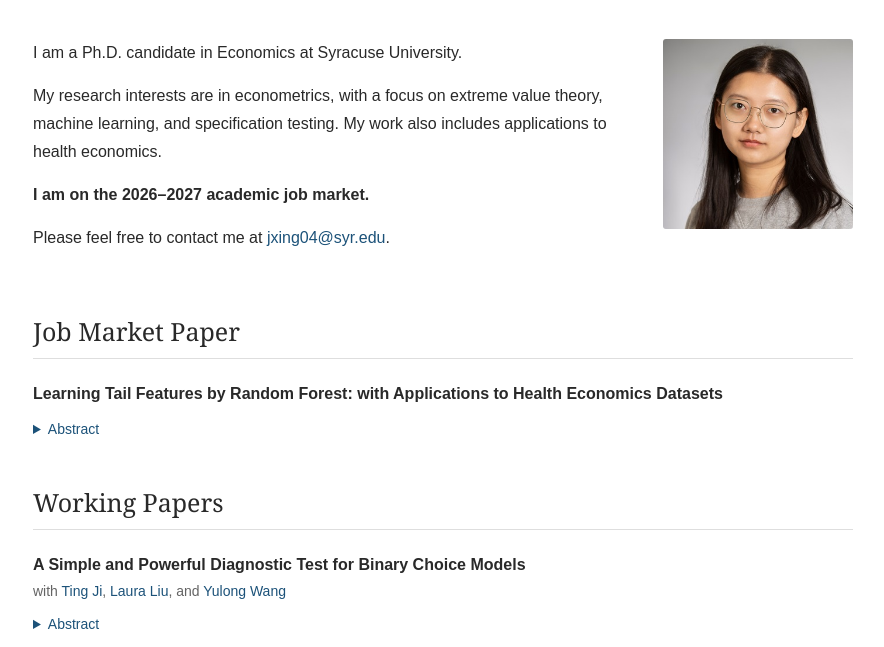
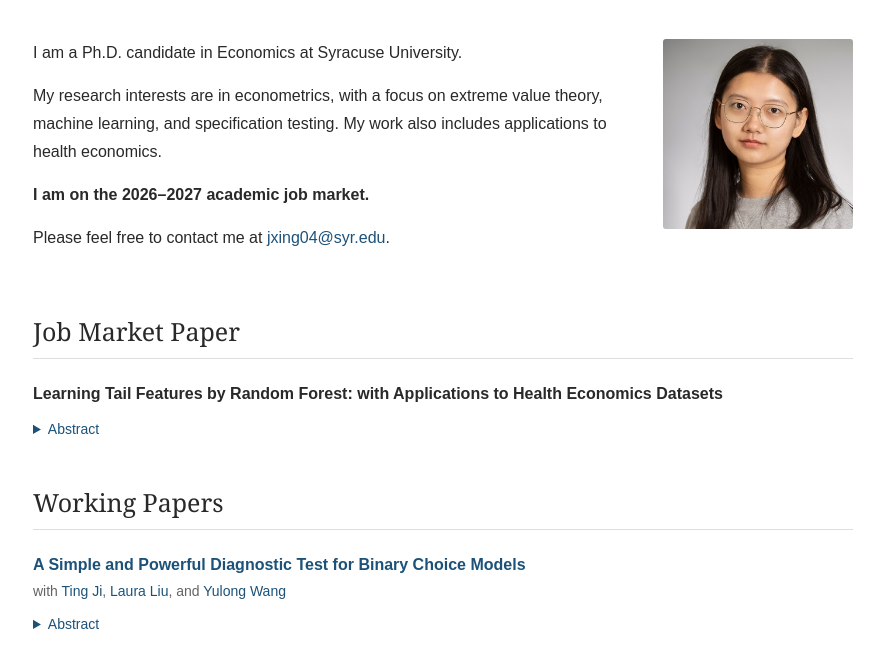
Before and after one commit to Jiahe-Xing/Jiahe-Xing.github.io, a plain HTML site: page index.html in a window 1280 px wide. Shown: the part 153-800 px from the top of the page, without its empty margins (197-1081 px from the left). Drawn offline with Linux system fonts and the light colour scheme.

Commit message:
Link binary choice working paper title to arXiv

```diff
--- a/index.html
+++ b/index.html
@@ -252,7 +252,7 @@
 
         <article class="paper">
           <div class="paper-title">
-            A Simple and Powerful Diagnostic Test for Binary Choice Models
+            <a href="https://arxiv.org/abs/2603.27881">A Simple and Powerful Diagnostic Test for Binary Choice Models</a>
           </div>
 
           <div class="note">
```
